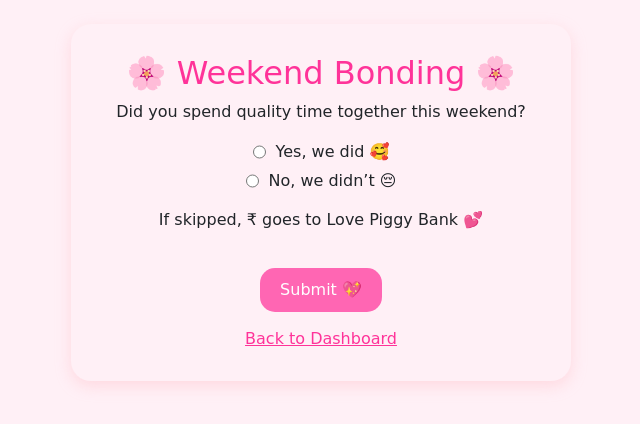
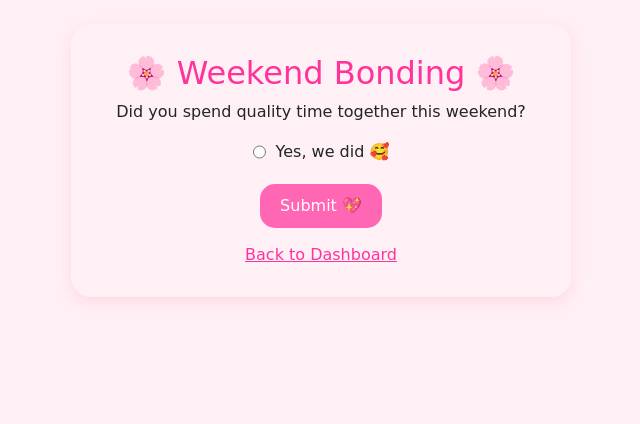
Before and after one commit to FaheemaTamton/Love-Piggy-Bank, a Django app: template bonding/templates/bonding/bonding.html in a window 1280 px wide. Shown: the part 56-480 px from the top of the page, without its empty margins (319-959 px from the left). Run offline with Django 5.2, Linux system fonts and the light colour scheme; the template is opened without the code that fills it, so the values that code supplies are empty.

Commit message:
Update LveP

```diff
--- a/bonding/templates/bonding/bonding.html
+++ b/bonding/templates/bonding/bonding.html
@@ -39,15 +39,7 @@
                 Yes, we did 🥰
             </label>
 
-            <label style="display:flex;justify-content:center;gap:10px;margin-top:5px;">
-                <input type="radio" name="bonding_option" value="no">
-                No, we didn’t 😔
-            </label>
 
-            <p style="margin-top:15px;">
-                If skipped, ₹{{ user.profile.penalty_amount }}
-                goes to Love Piggy Bank 💕
-            </p>
 
             <button type="submit"
                     style="background:#ff66b3;color:white;
```
Also changed, not shown: bonding/templates/bonding/penalty.html (+1 -10 lines).
